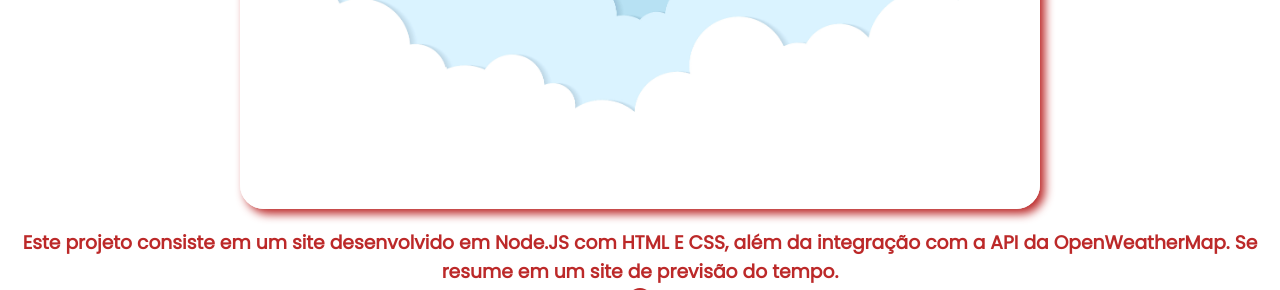
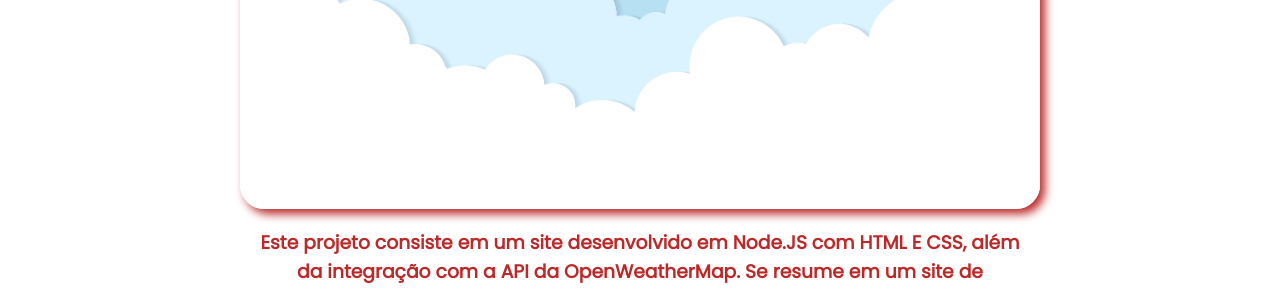
Before and after one commit to yagofontanez/CURRICULO-YAGO-FONTANEZ, a plain HTML site: page index.html in a window 1280 px wide. Shown: the part 1782-2072 px from the top of the page. Drawn offline with Linux system fonts and the light colour scheme.

Commit message:
Update style.css

```diff
--- a/style.css
+++ b/style.css
@@ -252,7 +252,6 @@ li {
   }
 
   .fotoprojeto {
-    max-width: 50%;
     height: auto;
     transition: transform 0.3s ease-in-out;
     max-width: 100%;
@@ -272,7 +271,9 @@ li {
     font-family: 'Poppins', sans-serif;
     color:#bc2929;
     text-align: center;
-    max-width: 100%;
+    max-width: 60%;
+    margin-left: auto;
+    margin-right: auto;
 }
 
 .nomeprojeto1 {
@@ -292,7 +293,7 @@ li {
     margin: auto;
     box-shadow: 5px 5px 10px #bc2929;
     border-radius: 24px;
-    max-width: 100%;
+    max-width: 80%;
 }
 
 
@@ -377,3 +378,11 @@ li {
     color:#7b0000;
     max-width: 100%;
 }
+
+
+.conteudo {
+    display: column;
+    align-items: center;
+    justify-content: center;
+    text-align: center;
+}
```
